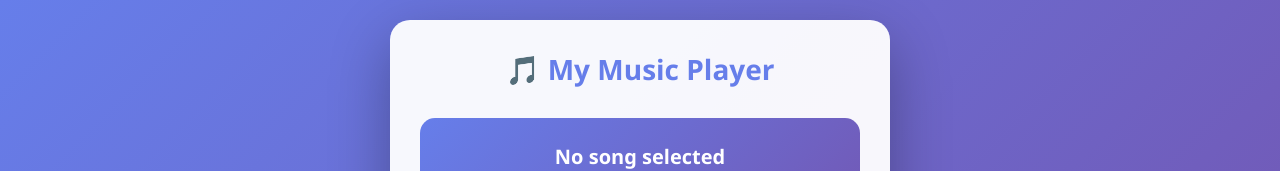
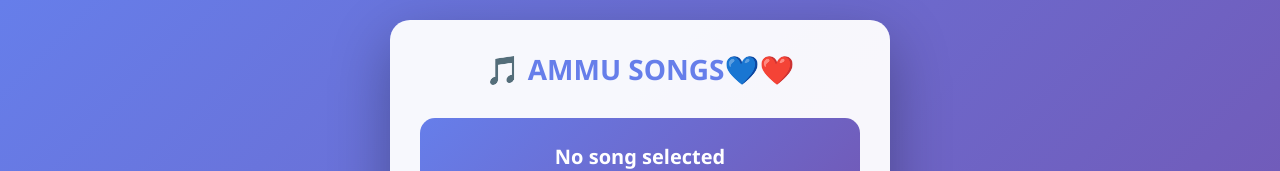
Before and after one commit to Surya-pandi/song-player, a website: page index.html in a window 1280 px wide. Shown: the top 171 px of the page. Drawn offline with Linux system fonts and the light colour scheme; no server answers.

Commit message:
AMMU Music Player 💙❤️

```diff
--- a/index.html
+++ b/index.html
@@ -3,7 +3,7 @@
 <head>
     <meta charset="UTF-8">
     <meta name="viewport" content="width=device-width, initial-scale=1.0">
-    <title>My Music Player</title>
+    <title>AMMU💙❤️</title>
     <style>
         * {
             margin: 0;
@@ -284,7 +284,7 @@
 </head>
 <body>
     <div class="container">
-        <h1>🎵 My Music Player</h1>
+        <h1>🎵 AMMU SONGS💙❤️</h1>
 
         <div class="player-section">
             <div class="current-song">
```
